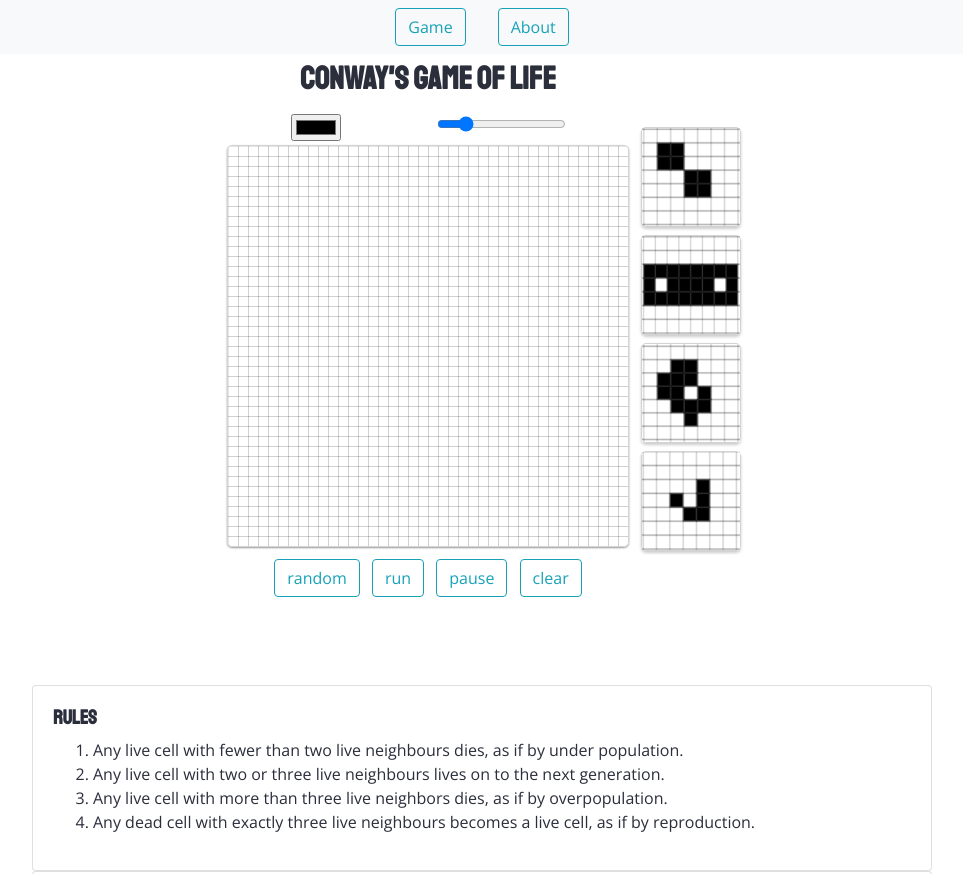
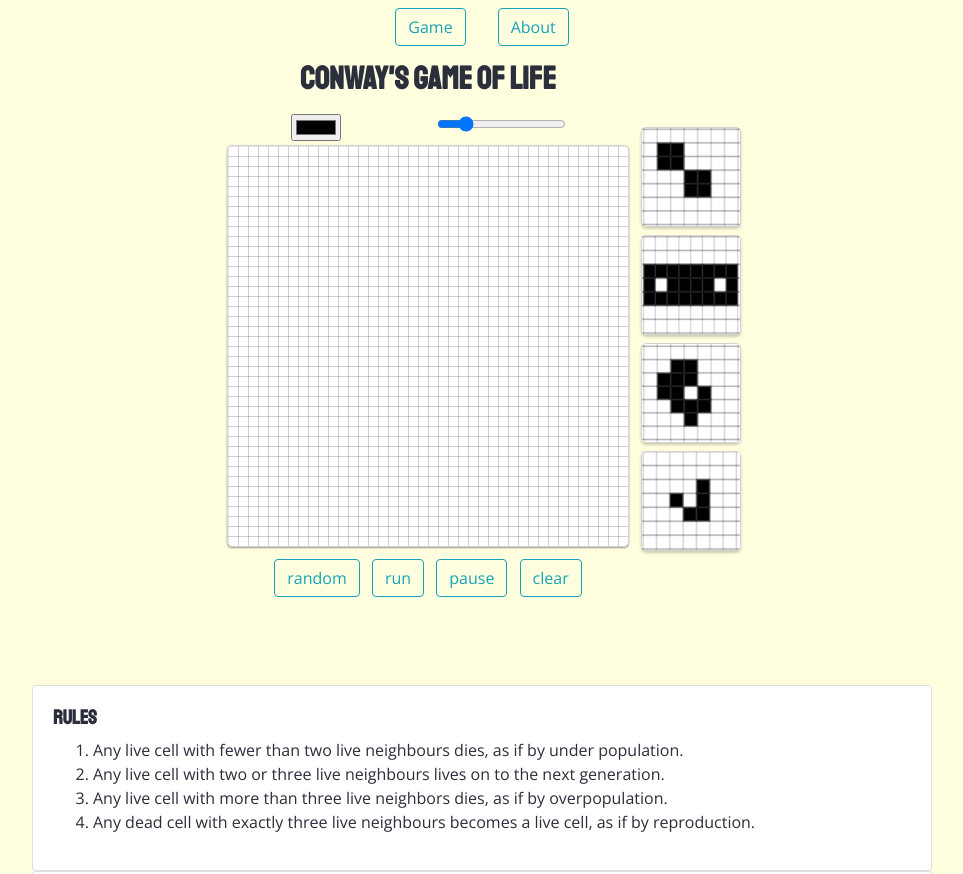
Before and after one commit to rogercp/GOF, a plain HTML site: page index.html in a window 1280 px wide. Shown: the top 874 px of the page, without its empty margins (158-1121 px from the left). Drawn offline with nearby package versions, Linux system fonts and the light colour scheme; a script that the page names is missing.

Commit message:
background color change

```diff
--- a/css/style.css
+++ b/css/style.css
@@ -2,12 +2,13 @@
 body {
     font-family: "Open Sans", sans-serif;
     color: #2b2e3b;
-
+    background-color: lightyellow;
   }
 
   @media (min-width: 992px) {
     body {
       padding-top: 0;
+
     }
   }
 
@@ -41,6 +42,7 @@ body {
     border-radius: 5px;
     transition: all .25s linear;
     box-shadow: 0px 1px 2px 0px rgba(0,0,0,0.4);
+    background-color: white;
 }
 #gridCanvas:hover{
   box-shadow: -1px 10px 29px 0px rgba(0,0,0,0.8);
@@ -71,6 +73,7 @@ position: fixed ;
 width: 100%;
 text-align: center;
 z-index: 100;
+background-color: lightyellow !important;
 
 }
 
```
